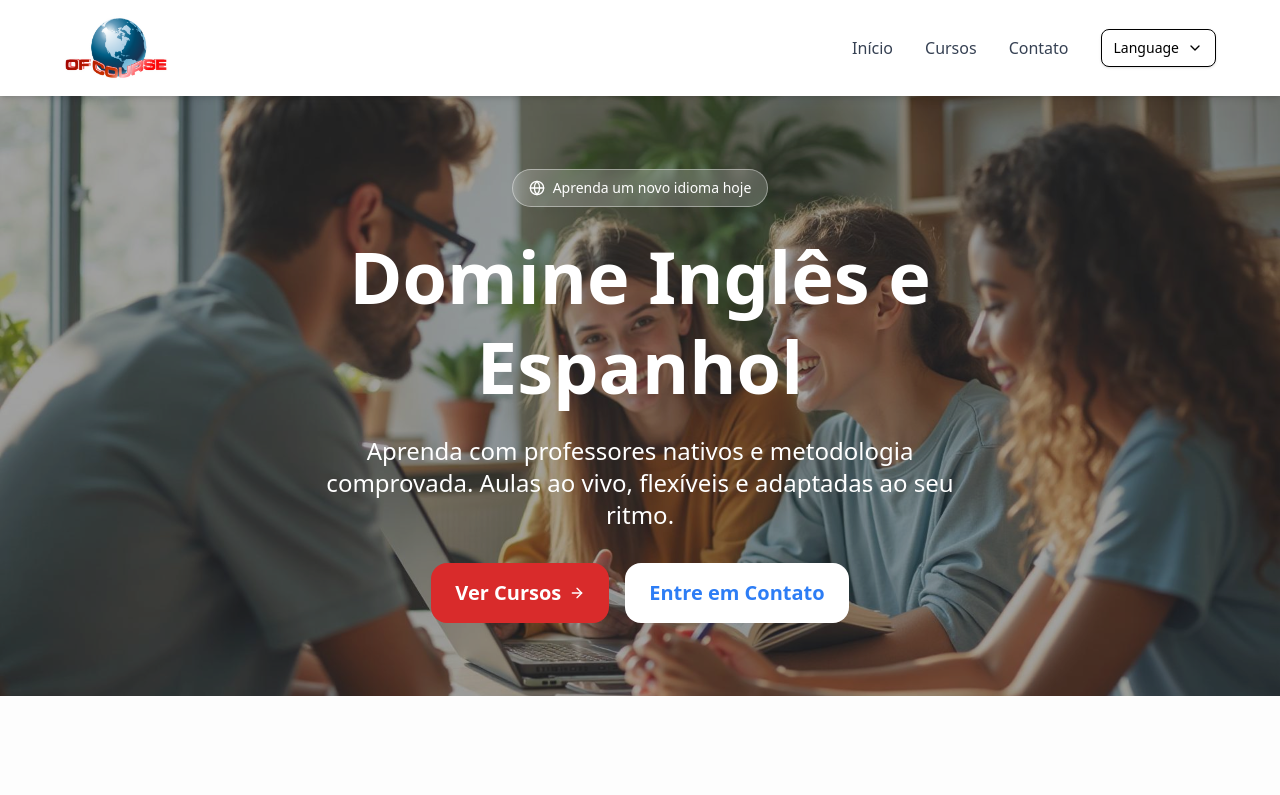
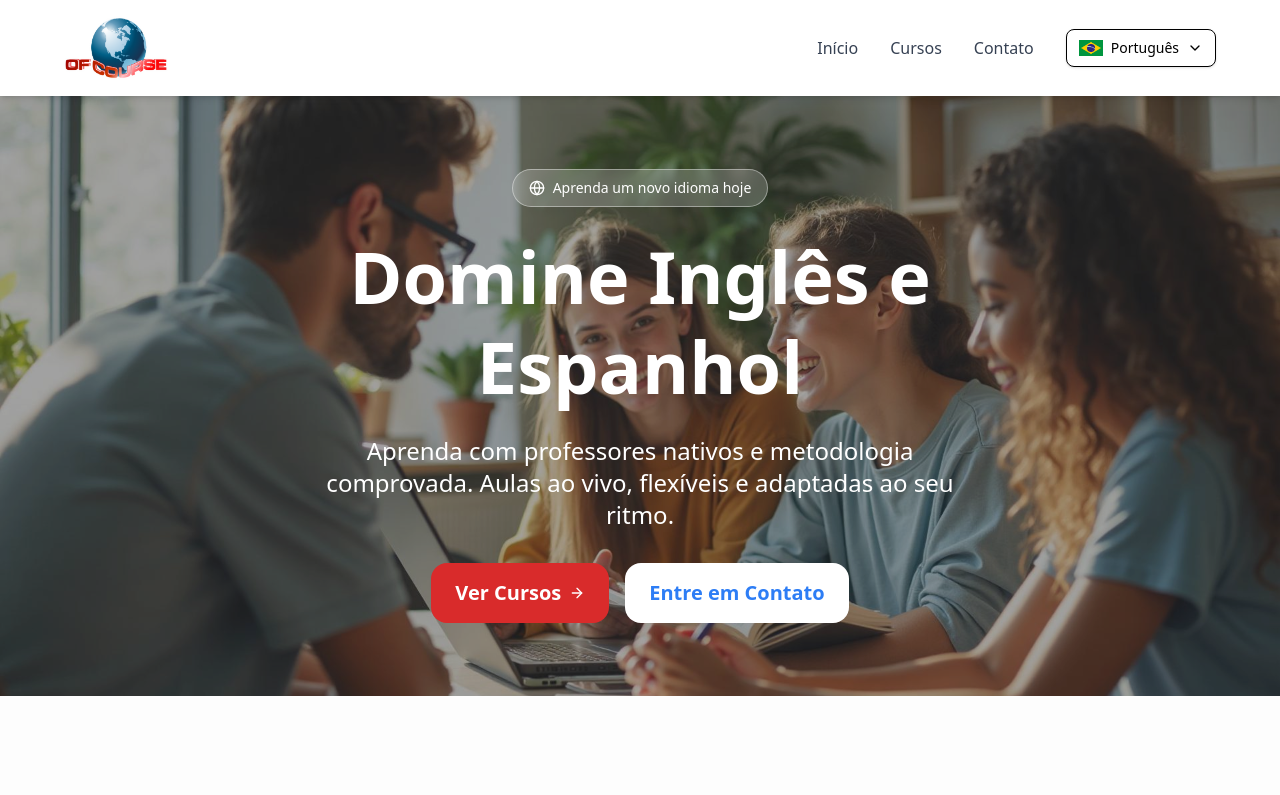
Before and after one commit to mthsimao/of-course, a React (Vite) app: page / in a window 1280 px wide. Shown: the top 795 px of the page. Built offline with nearby package versions, Linux system fonts and the light colour scheme; a web font is replaced by a local one.

Commit message:
mostrando qual lingua o usuário está vendo

```diff
--- a/src/components/LanguageSelector.jsx
+++ b/src/components/LanguageSelector.jsx
@@ -15,6 +15,8 @@ export default function LanguageSelector() {
     { code: "es", label: "Español", flag: espFlag },
   ];
 
+  const currentLang = languages.find((l) => l.code === i18n.language) || languages[0];
+
   return (
     <div className="relative">
       <button
@@ -22,25 +24,32 @@ export default function LanguageSelector() {
         aria-expanded={open}
         className="flex items-center gap-2 bg-white px-3 py-2 rounded-lg shadow border hover:bg-gray-100 focus:outline-none"
       >
-        <span className="text-sm">Language</span>
+        <img src={currentLang.flag} alt={currentLang.label} className="w-6 h-4" />
+        <span className="text-sm">{currentLang.label}</span>
         <ChevronDown size={16} />
       </button>
 
       {open && (
         <div className="absolute right-0 mt-2 bg-white shadow-md rounded-lg border py-1 w-44 z-50">
-          {languages.map((lang) => (
+          {languages.map((lang) => {
+            const isActive = lang.code === i18n.language;
+
+            return (
               <button
                 key={lang.code}
                 onClick={() => {
                   i18n.changeLanguage(lang.code);
                   setOpen(false);
                 }}
-              className="flex items-center gap-3 px-4 py-2 hover:bg-gray-100 w-full text-left"
+                className={`flex items-center gap-3 px-4 py-2 w-full text-left hover:bg-gray-100 ${
+                  isActive ? "bg-gray-200 font-medium" : ""
+                }`}
               >
                 <img src={lang.flag} alt={lang.label} className="w-7 h-5" />
                 <span className="text-sm">{lang.label}</span>
               </button>
-          ))}
+            );
+          })}
         </div>
       )}
     </div>
```
Lines whose indentation alone changed are shown as unchanged.
